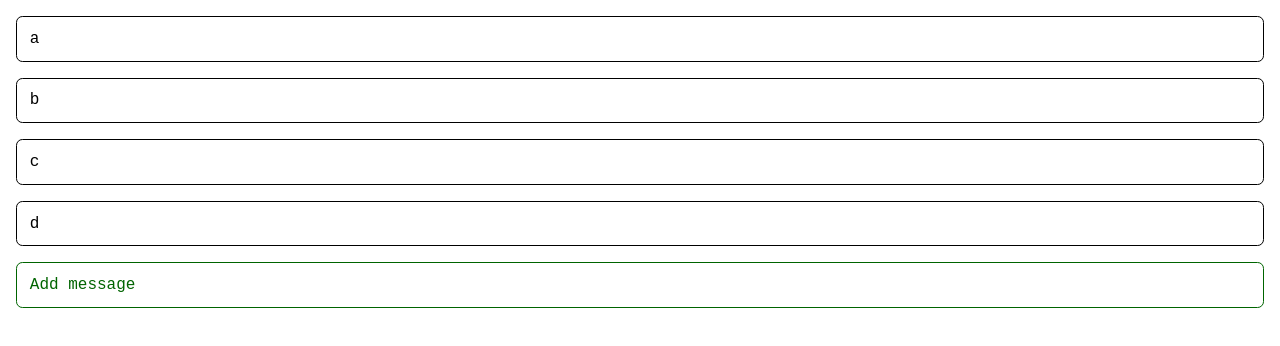
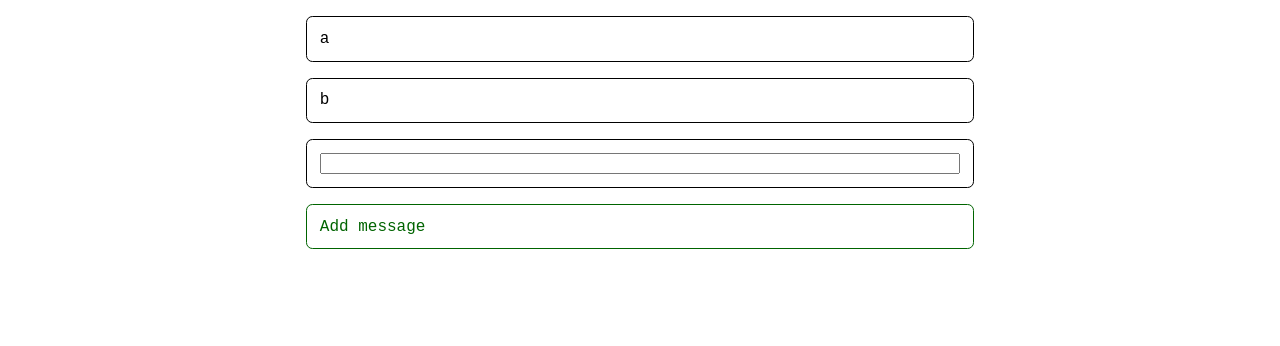
Before and after one commit to alex9446/message_list_frontend, a Gatsby site: page / in a window 1280 px wide. Both pictures are taken after a click on the button "Add message". Built offline with nearby package versions, Linux system fonts and the light colour scheme; Gatsby itself is replaced by a stand-in of ours.

Commit message:
➕ Implemented add message [offline]

```diff
--- a/src/components/button-message.js
+++ /dev/null
@@ -1,17 +0,0 @@
-import React from 'react';
-
-export default function ButtonMessage(props) {
-  return (
-    <div
-      className={props.class + ' button message'}
-      role="button"
-      tabIndex="0"
-      onClick={props.onClick}
-      onKeyPress={props.onClick}
-    >
-      <p>
-        {props.text}
-      </p>
-    </div>
-  );
-}
--- /dev/null
+++ b/src/components/input-area.js
@@ -0,0 +1,30 @@
+import React, { useState } from 'react';
+import InputBox from './input-box';
+
+export default function InputArea(props) {
+  const [showInput, setShowInput] = useState(false);
+
+  function handleShowInput() {
+    setShowInput(true);
+  }
+
+  function handleSubmit(text) {
+    setShowInput(false);
+    props.onSubmit(text);
+  }
+
+  return (
+    <>
+      {showInput && <InputBox onSubmit={handleSubmit} />}
+      <div
+        className="add button message"
+        role="button"
+        tabIndex="0"
+        onClick={handleShowInput}
+        onKeyPress={handleShowInput}
+      >
+        <p>Add message</p>
+      </div>
+    </>
+  );
+}
--- /dev/null
+++ b/src/components/input-box.js
@@ -0,0 +1,26 @@
+import React, { useState } from 'react';
+
+export default function InputBox(props) {
+  const [text, setText] = useState('');
+
+  function handleChange(event) {
+    setText(event.target.value);
+  }
+
+  function handleKey(event) {
+    if (event.key === 'Enter') {
+      props.onSubmit(text);
+    }
+  }
+
+  return (
+    <div className="input message">
+      <input
+        type="text"
+        value={text}
+        onChange={handleChange}
+        onKeyPress={handleKey}
+      />
+    </div>
+  );
+}
--- a/src/components/message-area.js
+++ b/src/components/message-area.js
@@ -1,23 +1,27 @@
 import React, { useState } from 'react';
 
-import ButtonMessage from './button-message';
+import InputArea from './input-area';
 import MessageRows from './message-rows';
 
 export default function MessageArea() {
-  const [messages, setMessages] = useState(['a', 'b', 'c']);
+  const example_message = [
+    { key: 0, text: 'a' },
+    { key: 1, text: 'b' }
+  ]
 
-  function handleAdd() {
-    setMessages(messages.slice().concat('d'));
+  const [messages, setMessages] = useState(example_message);
+
+  function handleAdd(text) {
+    setMessages(messages.slice().concat({
+      key: messages.slice().pop().key + 1,
+      text: text
+    }));
   }
 
   return (
     <div id="message-area">
       <MessageRows>{messages}</MessageRows>
-      <ButtonMessage
-        class="add"
-        text="Add message"
-        onClick={handleAdd}
-      />
+      <InputArea onSubmit={handleAdd} />
     </div>
   );
 }
--- a/src/components/message-box.js
+++ b/src/components/message-box.js
@@ -2,7 +2,10 @@ import React from 'react';
 
 export default function MessageBox(props) {
   return (
-    <div className="message">
+    <div
+      id={props.id}
+      className="message"
+    >
       <p>
         {props.text}
       </p>
--- a/src/components/message-rows.js
+++ b/src/components/message-rows.js
@@ -4,6 +4,12 @@ import MessageBox from './message-box';
 
 export default function MessageRows(props) {
   return props.children.map(message => {
-    return <MessageBox key={message} text={message} />;
+    return (
+      <MessageBox
+        key={message.key}
+        id={'message-' + message.key}
+        text={message.text}
+      />
+    );
   });
 }
--- a/src/pages/404.js
+++ b/src/pages/404.js
@@ -5,7 +5,7 @@ import Title from '../components/title';
 
 export default function NotFound() {
   return (
-    <div id="not-found">
+    <div id="not-found-page">
       <Title>404</Title>
       <h1>Page not found!</h1>
       <Link to="/">
--- a/src/styles/main.css
+++ b/src/styles/main.css
@@ -9,7 +9,12 @@ p {
   padding: 0;
 }
 
-#not-found {
+#index-page {
+  margin: auto;
+  max-width: 700px;
+}
+
+#not-found-page {
   text-align: center;
 }
 
@@ -30,3 +35,8 @@ p {
 .button {
   cursor: pointer;
 }
+
+.input > input {
+  box-sizing: border-box;
+  width: 100%;
+}
```
